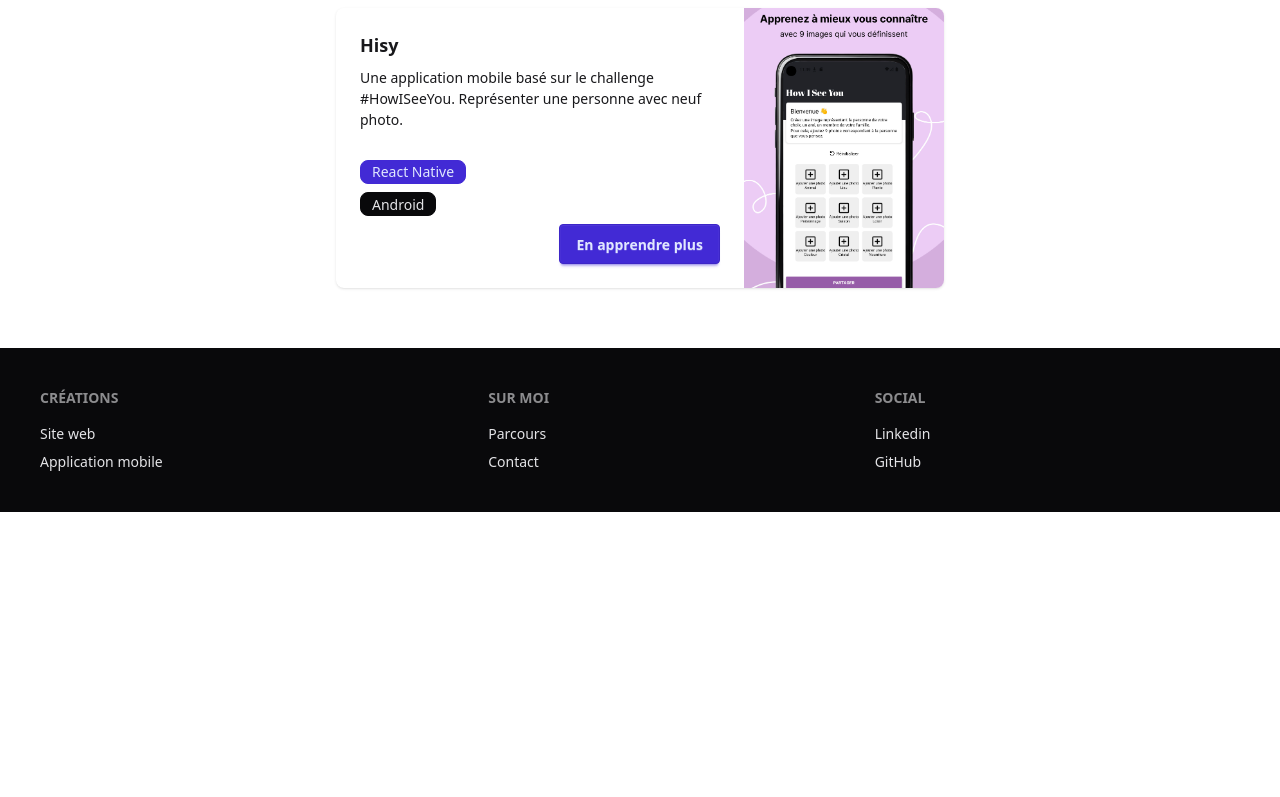
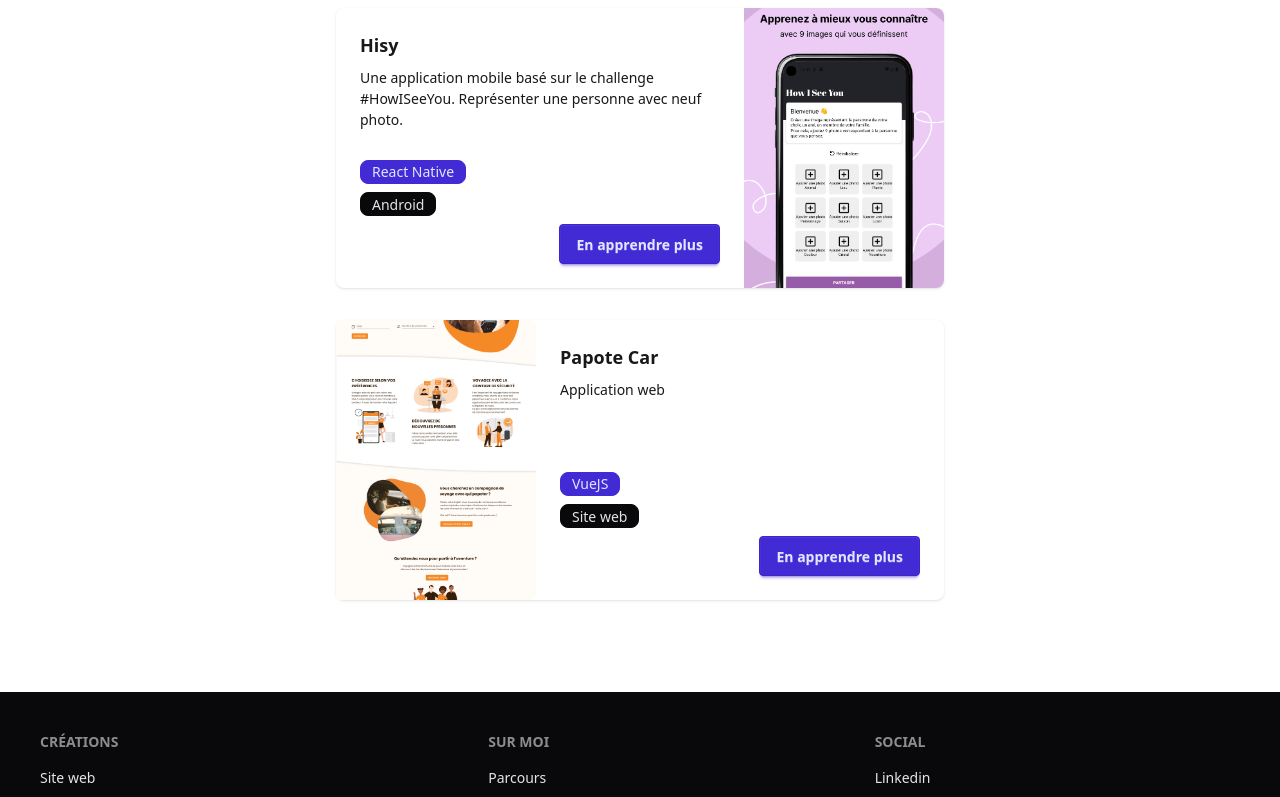
Before and after one commit to Theia01/portfolio, a React (Vite) app: page /portfolio/creations in a window 1280 px wide. Shown: the part 653-1450 px from the top of the page. Before the commit the page ends 1165 px from the top, so only its background shows below. Built offline with nearby package versions, Linux system fonts and the light colour scheme.

Commit message:
:sparkles: modify component CardCreation for changing position img

```diff
--- a/src/Pages/Creations.jsx
+++ b/src/Pages/Creations.jsx
@@ -11,19 +11,28 @@
 
 // Images
 import imgHisy from "@img/hisy/screenshot_1.jpg";
+import imgPapoteCar from "@img/papoteCar/home.jpg";
 
 function Creations() {
   const projects = [{
     title: "hisy",
     link: "/hisy",
     img: imgHisy,
-    imgAlt: 'Project How I See You',
     description: "Une application mobile basé sur le challenge #HowISeeYou. Représenter une personne avec neuf photo.",
     languages: ["React Native"],
     others: ["Android"],
     github: '',
     site: '',
-  },]
+  },{
+    title: "Papote Car",
+    link: "/papote-car",
+    img: imgPapoteCar,
+    description: "Application web",
+    languages: ["VueJS"],
+    others: ["Site web"],
+    github: '',
+    site: '',
+  }]
 
   return (
     <>
@@ -40,7 +49,9 @@
       </Hero>
       <Container size="max-w-2xl">
         {
-          projects.map((project, i) => <CardCreations key={i} {...project} />)
+          projects.map((project, i) => <CardCreations
+          imgLeft={ Boolean(i%2) }
+          key={i} {...project} />)
         }
       </Container>
     </>
--- a/src/components/CardCreations.jsx
+++ b/src/components/CardCreations.jsx
@@ -6,10 +6,11 @@
   IconOpenProject,
 } from "@components/Icons.jsx";
 
-function CardCreations({ title, link, description, img, imgAlt = '', languages = [], others = [], github = '', site = '' }) {
+function CardCreations({ title, link, description, img, imgLeft = false, languages = [], others = [], github = '', site = '' }) {
+  const imgReverse = imgLeft ? 'sm:flex-row-reverse' : 'sm:flex-row' ;
 
   return (
-    <div id="hisy" className="card card-side bg-base-100 shadow-sm sm:flex-row flex-col-reverse">
+    <div id="hisy" className={`card card-side bg-base-100 shadow-sm max-sm:flex-col-reverse ${imgReverse} mb-8 `}>
       <div className="card-body">
         <h2 className="card-title capitalize">{title}</h2>
         <p>
@@ -38,7 +39,7 @@
         </div>
       </div>
       <figure className="sm:max-w-50 sm:max-h-70 max-h-60 rounded-t-lg rounded-b-none sm:rounded-t-none sm:rounded-r-lg ">
-        <img src={img} alt={imgAlt} />
+        <img src={img} alt={`Projet ${title}`} />
       </figure>
     </div>
   );
```
Also changed, not shown: src/assets/img/project/papoteCar/home.jpg (added).
